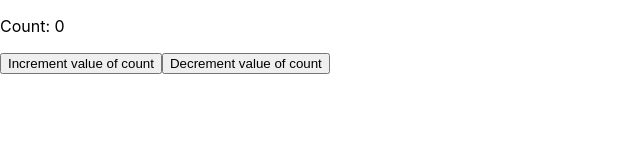
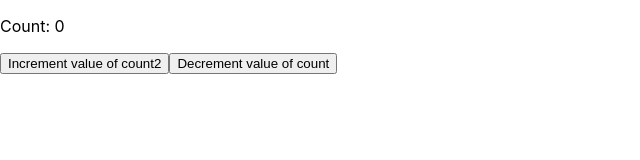
Before and after one commit to jshabree/Unit-Testing, a React (Create React App) app in the folder counter-app/: page / in a window 1280 px wide. Shown: the top 160 px of the page, without its empty margins (0-640 px from the left). Built offline with nearby package versions, Linux system fonts and the light colour scheme.

Commit message:
testing snapshot changes

```diff
--- a/counter-app/src/App.js
+++ b/counter-app/src/App.js
@@ -26,7 +26,7 @@ class App extends Component {
         </p>
 
         <button className = "increment" onClick = {this.increment}>
-          Increment value of count
+          Increment value of count2
         </button>
 
         <button className = "decrement" onClick = {this.decrement}>
```
